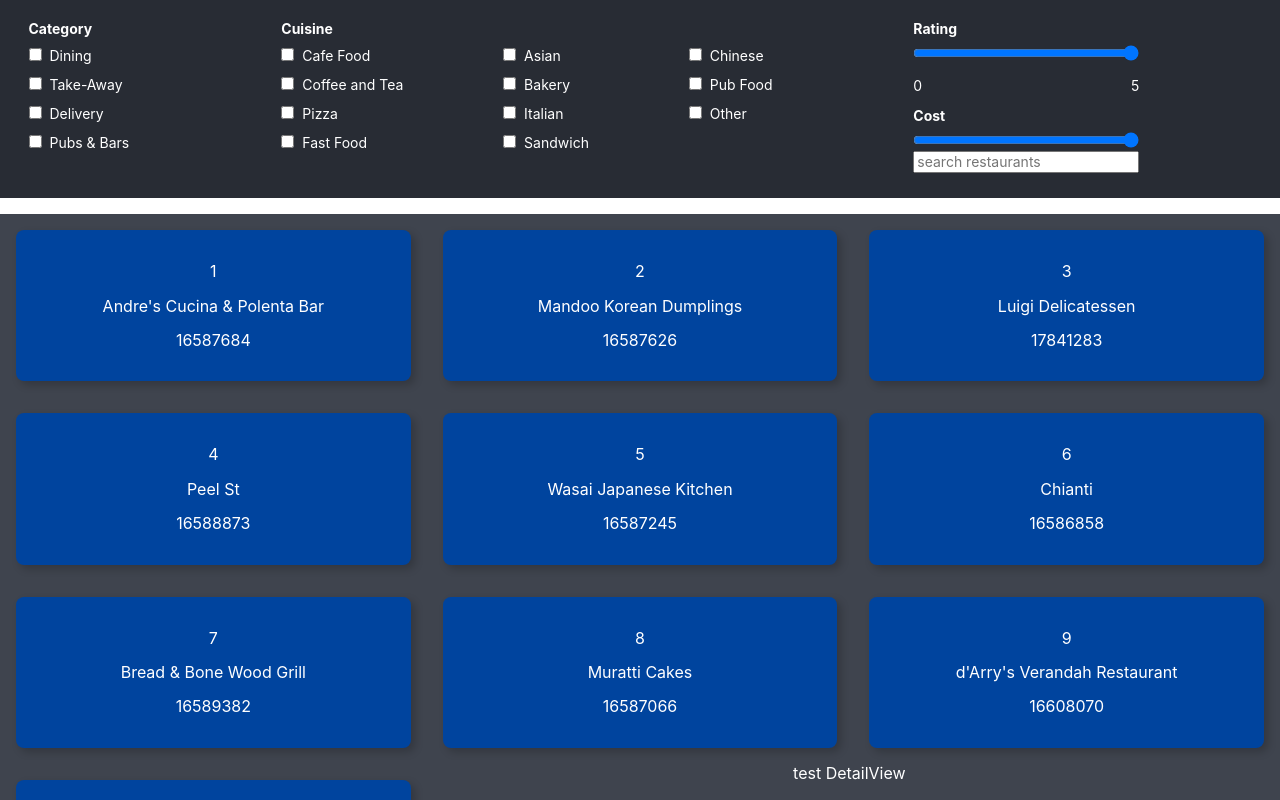
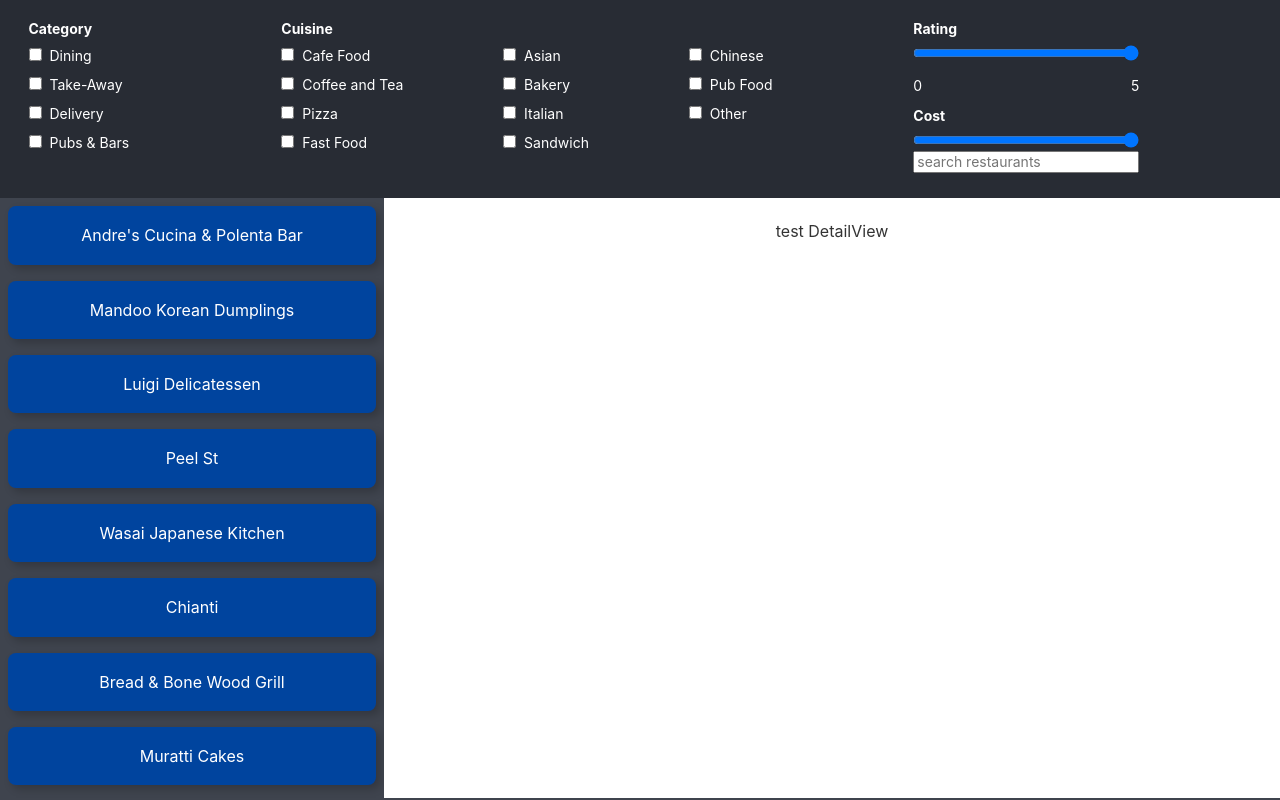
Before and after one commit to nickwelsh1/zomatoapp, a React (Create React App) app: page / in a window 1280 px wide. Shown: the top 800 px of the page. Built offline with nearby package versions, Linux system fonts and the light colour scheme.

Commit message:
updates to layout and input filtering

```diff
--- a/src/App.js
+++ b/src/App.js
@@ -16,18 +16,36 @@ class App extends Component {
     }
   }
 
+  onSearchChange = (event) => {
+    this.setState({ searchfield: event.target.value })
+  }
+
+  onCuisineChange = (event) => {
+    console.log('on:', event.target.value);
+    this.setState({ searchcuisine: event.target.value })
+  }
+
   render() {
-    const restaurant = this.state.restaurants[0];
-    const filteredRestaurants = this.state.restaurants;
+    const selectedRestaurant = this.state.restaurants[0];
+    // console.log(selectedRestaurant);
+    const filteredRestaurants = this.state.restaurants.filter(restaurant =>{
+      // console.log('here', restaurant.restaurant.name);
+      console.log('searchcuisine', this.state.searchcuisine.toLowerCase());
+      return restaurant.restaurant.name.toLowerCase().includes(this.state.searchfield.toLowerCase())
+              && restaurant.restaurant.cuisines.toLowerCase().includes(this.state.searchcuisine.toLowerCase());
+    });
     // console.log(filteredRestaurants);
     return (
       <div className="App">
         <header className="App-header">
-          <SearchBox searchChange={this.onSearchChange} />
+          <SearchBox
+            searchChange={this.onSearchChange}
+            cuisineChange={this.onCuisineChange}
+            />
         </header>
         <main className="App-main">
           <CardList restaurants={filteredRestaurants} />
-          <DetailView restaurants={restaurant} />
+          <DetailView restaurants={selectedRestaurant} />
         </main>
         <footer className="App-footer">
           <p>by Nick Welsh</p>
@@ -42,5 +60,6 @@ export default App;
 
 //TODO: x display cards with some data
 // x style cards
+// get more filters working
 // create fetch request to get data direct from API
 // store data in local storage to reduce API requests
--- a/src/App.scss
+++ b/src/App.scss
@@ -40,6 +40,10 @@ fieldset {
   color: white;
 }
 
+.CardList {
+  overflow-y: scroll;
+}
+
 .three-columns {
   // -webkit-column-count: 2; /* Chrome, Safari, Opera */
   // -moz-column-count: 2; /* Firefox */
--- a/src/Card.js
+++ b/src/Card.js
@@ -2,10 +2,10 @@ import React from 'react';
 
 const Card = ({count, name, keyshow}) => { //destructuring to create simple properties
     return (
-        <div className='tc bg-dark-blue br3 pa3 ma2 grow bw2 shadow-5'>
-            <p>{count}</p>
+        <div className='tc bg-dark-blue br3 pa1 grow bw2 shadow-5'>
+            {/* <p>{count}</p> */}
             <p>{name}</p>
-            <p>{keyshow}</p>
+            {/* <p>{keyshow}</p> */}
         </div>
     );
 }
--- a/src/CardList.js
+++ b/src/CardList.js
@@ -4,13 +4,13 @@ import Card from './Card';
 const CardList = ({ restaurants }) => {
     // console.log(restaurants);
     return (
-        <div className="CardList">
+        <div className="CardList fl w-30-ns vh-75-ns">
             {
                 restaurants.map((item, i) => {
                     // console.log(item);
                     const arestaurant = item.restaurant;
                     return (
-                        <div className="fl w-third pa2">
+                        <div className="fl w-100 pa2">
                             <Card
                                 key={arestaurant.id.toString()}
                                 keyshow={arestaurant.id.toString()}
--- a/src/DetailView.js
+++ b/src/DetailView.js
@@ -5,9 +5,9 @@ const DetailView = ({ restaurant }) => {
     return (
         <div className="DetailView">
             {
-                console.log(restaurant)
+                // console.log(restaurant)
             }
-            <div className="">
+            <div className="fl w-70-ns vh-100 vh-75-ns pa2 bg-white black-80">
                 <div className='tc br3 ma2 bw2'>
                     <p>test DetailView</p>
                     {/* <p>{restaurant.id}</p>
--- a/src/SearchBox.js
+++ b/src/SearchBox.js
@@ -3,7 +3,7 @@ import Checkbox from './Checkbox';
 
 
 
-const SearchBox = ({ searchfield, searchChange }) => {
+const SearchBox = ({ cuisineChange, searchChange }) => {
     const categories = [
         {'name': 'Dining'},
         {'name': 'Take-Away'},
@@ -36,7 +36,7 @@ const SearchBox = ({ searchfield, searchChange }) => {
                         }
                         {
                             categories.map( (item, i) => {
-                                console.log(item)
+                                // console.log(item)
                                 return (
                                     <Checkbox
                                         key={item.name}
@@ -59,11 +59,12 @@ const SearchBox = ({ searchfield, searchChange }) => {
                         }
                         {
                             cuisines.map( (item, i) => {
-                                console.log(item)
+                                // console.log(item)
                                 return (
                                     <Checkbox
                                         key={item}
                                         name={item}
+                                        onChange={cuisineChange}
                                     />
                                 )
                             })
```
